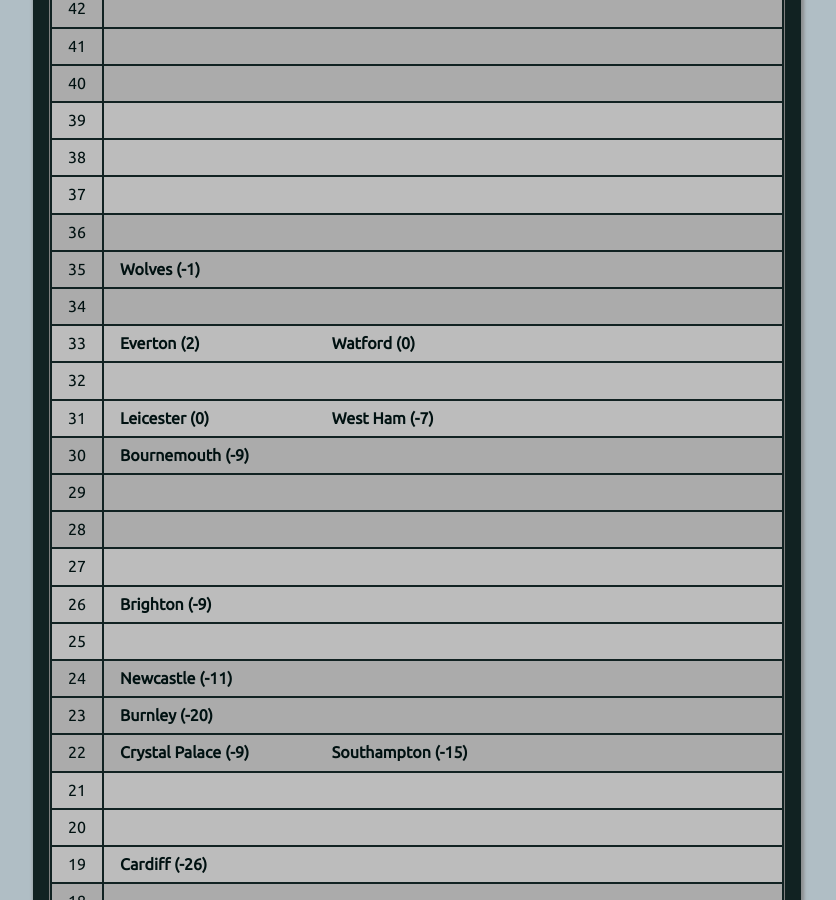
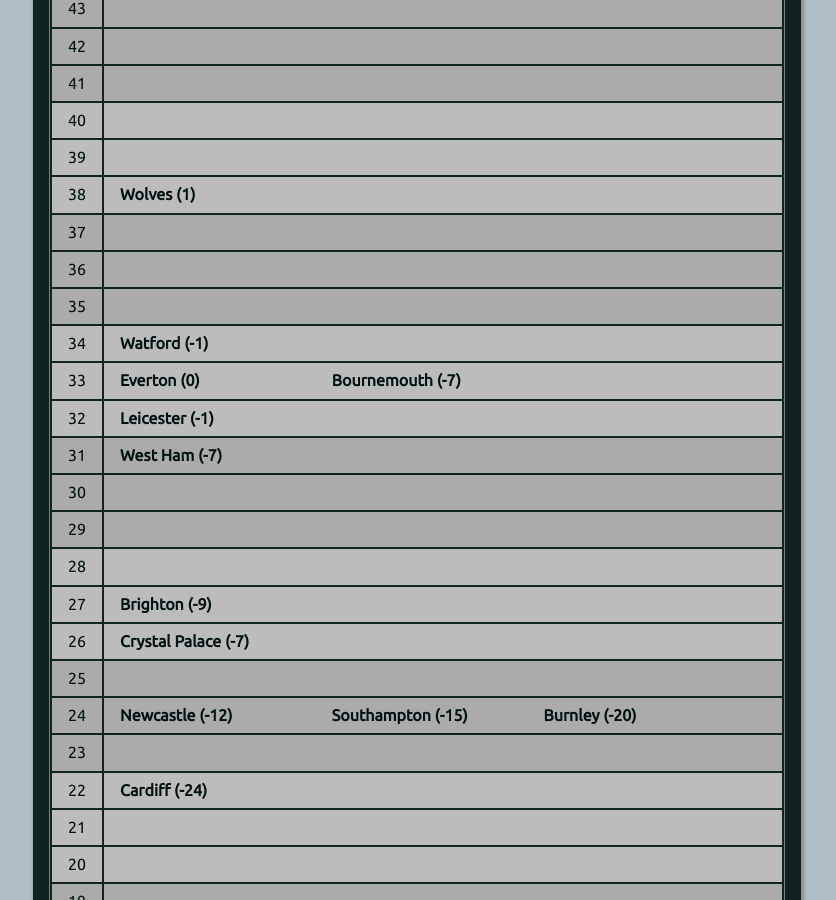
Before and after one commit to muru/muru.github.io, a Jekyll site: the page built from resources.md, in a window 1280 px wide and 900 px high, scrolled down 2486 px. Shown: the whole window, without its empty margins (223-1059 px from the left). Built offline with Jekyll 4.4.1, drawn with Linux system fonts in a browser that asks for light colours; some of the changed text lies outside the part shown.

Commit message:
updated cann-table: Mon  4 Feb 22:56:20 JST 2019

```diff
--- a/cann-table.html
+++ b/cann-table.html
@@ -1,17 +1,23 @@
 <table id="cann-table">
 <thead> <th> Pts </th> <th> Clubs (GD) </th> </thead>
 	<tr class="cann-row-1">
-		<td class="cann-point"> 60 </td>
+		<td class="cann-point"> 61 </td>
 		<td class="cann-clubs">
 			<span class="club-name"> Liverpool (41) </span>
 		</td>
  	</tr>
 	<tr class="cann-row-1">
-		<td class="cann-point"> 59 </td>
+		<td class="cann-point"> 60 </td>
 		<td class="cann-clubs">
 		</td>
  	</tr>
 	<tr class="cann-row-1">
+		<td class="cann-point"> 59 </td>
+		<td class="cann-clubs">
+			<span class="club-name"> Man City (46) </span>
+		</td>
+ 	</tr>
+	<tr class="cann-row-2">
 		<td class="cann-point"> 58 </td>
 		<td class="cann-clubs">
 		</td>
@@ -19,15 +25,15 @@
 	<tr class="cann-row-2">
 		<td class="cann-point"> 57 </td>
 		<td class="cann-clubs">
+			<span class="club-name"> Tottenham (27) </span>
 		</td>
  	</tr>
 	<tr class="cann-row-2">
 		<td class="cann-point"> 56 </td>
 		<td class="cann-clubs">
-			<span class="club-name"> Man City (44) </span>
 		</td>
  	</tr>
-	<tr class="cann-row-2">
+	<tr class="cann-row-1">
 		<td class="cann-point"> 55 </td>
 		<td class="cann-clubs">
 		</td>
@@ -42,7 +48,7 @@
 		<td class="cann-clubs">
 		</td>
  	</tr>
-	<tr class="cann-row-1">
+	<tr class="cann-row-2">
 		<td class="cann-point"> 52 </td>
 		<td class="cann-clubs">
 		</td>
@@ -50,15 +56,15 @@
 	<tr class="cann-row-2">
 		<td class="cann-point"> 51 </td>
 		<td class="cann-clubs">
-			<span class="club-name"> Tottenham (25) </span>
 		</td>
  	</tr>
 	<tr class="cann-row-2">
 		<td class="cann-point"> 50 </td>
 		<td class="cann-clubs">
+			<span class="club-name"> Chelsea (22) </span>
 		</td>
  	</tr>
-	<tr class="cann-row-2">
+	<tr class="cann-row-1">
 		<td class="cann-point"> 49 </td>
 		<td class="cann-clubs">
 		</td>
@@ -66,16 +72,16 @@
 	<tr class="cann-row-1">
 		<td class="cann-point"> 48 </td>
 		<td class="cann-clubs">
+			<span class="club-name"> Man Utd (14) </span>
 		</td>
  	</tr>
 	<tr class="cann-row-1">
 		<td class="cann-point"> 47 </td>
 		<td class="cann-clubs">
-			<span class="club-name"> Chelsea (21) </span>
-			<span class="club-name"> Arsenal (17) </span>
+			<span class="club-name"> Arsenal (15) </span>
 		</td>
  	</tr>
-	<tr class="cann-row-1">
+	<tr class="cann-row-2">
 		<td class="cann-point"> 46 </td>
 		<td class="cann-clubs">
 		</td>
@@ -83,7 +89,6 @@
 	<tr class="cann-row-2">
 		<td class="cann-point"> 45 </td>
 		<td class="cann-clubs">
-			<span class="club-name"> Man Utd (13) </span>
 		</td>
  	</tr>
 	<tr class="cann-row-2">
@@ -91,7 +96,7 @@
 		<td class="cann-clubs">
 		</td>
  	</tr>
-	<tr class="cann-row-2">
+	<tr class="cann-row-1">
 		<td class="cann-point"> 43 </td>
 		<td class="cann-clubs">
 		</td>
@@ -106,7 +111,7 @@
 		<td class="cann-clubs">
 		</td>
  	</tr>
-	<tr class="cann-row-1">
+	<tr class="cann-row-2">
 		<td class="cann-point"> 40 </td>
 		<td class="cann-clubs">
 		</td>
@@ -119,9 +124,10 @@
 	<tr class="cann-row-2">
 		<td class="cann-point"> 38 </td>
 		<td class="cann-clubs">
+			<span class="club-name"> Wolves (1) </span>
 		</td>
  	</tr>
-	<tr class="cann-row-2">
+	<tr class="cann-row-1">
 		<td class="cann-point"> 37 </td>
 		<td class="cann-clubs">
 		</td>
@@ -134,37 +140,36 @@
 	<tr class="cann-row-1">
 		<td class="cann-point"> 35 </td>
 		<td class="cann-clubs">
-			<span class="club-name"> Wolves (-1) </span>
 		</td>
  	</tr>
-	<tr class="cann-row-1">
+	<tr class="cann-row-2">
 		<td class="cann-point"> 34 </td>
 		<td class="cann-clubs">
+			<span class="club-name"> Watford (-1) </span>
 		</td>
  	</tr>
 	<tr class="cann-row-2">
 		<td class="cann-point"> 33 </td>
 		<td class="cann-clubs">
-			<span class="club-name"> Everton (2) </span>
-			<span class="club-name"> Watford (0) </span>
+			<span class="club-name"> Everton (0) </span>
+			<span class="club-name"> Bournemouth (-7) </span>
 		</td>
  	</tr>
 	<tr class="cann-row-2">
 		<td class="cann-point"> 32 </td>
 		<td class="cann-clubs">
+			<span class="club-name"> Leicester (-1) </span>
 		</td>
  	</tr>
-	<tr class="cann-row-2">
+	<tr class="cann-row-1">
 		<td class="cann-point"> 31 </td>
 		<td class="cann-clubs">
-			<span class="club-name"> Leicester (0) </span>
 			<span class="club-name"> West Ham (-7) </span>
 		</td>
  	</tr>
 	<tr class="cann-row-1">
 		<td class="cann-point"> 30 </td>
 		<td class="cann-clubs">
-			<span class="club-name"> Bournemouth (-9) </span>
 		</td>
  	</tr>
 	<tr class="cann-row-1">
@@ -172,7 +177,7 @@
 		<td class="cann-clubs">
 		</td>
  	</tr>
-	<tr class="cann-row-1">
+	<tr class="cann-row-2">
 		<td class="cann-point"> 28 </td>
 		<td class="cann-clubs">
 		</td>
@@ -180,15 +185,16 @@
 	<tr class="cann-row-2">
 		<td class="cann-point"> 27 </td>
 		<td class="cann-clubs">
+			<span class="club-name"> Brighton (-9) </span>
 		</td>
  	</tr>
 	<tr class="cann-row-2">
 		<td class="cann-point"> 26 </td>
 		<td class="cann-clubs">
-			<span class="club-name"> Brighton (-9) </span>
+			<span class="club-name"> Crystal Palace (-7) </span>
 		</td>
  	</tr>
-	<tr class="cann-row-2">
+	<tr class="cann-row-1">
 		<td class="cann-point"> 25 </td>
 		<td class="cann-clubs">
 		</td>
@@ -196,20 +202,20 @@
 	<tr class="cann-row-1">
 		<td class="cann-point"> 24 </td>
 		<td class="cann-clubs">
-			<span class="club-name"> Newcastle (-11) </span>
+			<span class="club-name"> Newcastle (-12) </span>
+			<span class="club-name"> Southampton (-15) </span>
+			<span class="club-name"> Burnley (-20) </span>
 		</td>
  	</tr>
 	<tr class="cann-row-1">
 		<td class="cann-point"> 23 </td>
 		<td class="cann-clubs">
-			<span class="club-name"> Burnley (-20) </span>
 		</td>
  	</tr>
-	<tr class="cann-row-1">
+	<tr class="cann-row-2">
 		<td class="cann-point"> 22 </td>
 		<td class="cann-clubs">
-			<span class="club-name"> Crystal Palace (-9) </span>
-			<span class="club-name"> Southampton (-15) </span>
+			<span class="club-name"> Cardiff (-24) </span>
 		</td>
  	</tr>
 	<tr class="cann-row-2">
@@ -222,10 +228,9 @@
 		<td class="cann-clubs">
 		</td>
  	</tr>
-	<tr class="cann-row-2">
+	<tr class="cann-row-1">
 		<td class="cann-point"> 19 </td>
 		<td class="cann-clubs">
-			<span class="club-name"> Cardiff (-26) </span>
 		</td>
  	</tr>
 	<tr class="cann-row-1">
@@ -236,10 +241,10 @@
 	<tr class="cann-row-1">
 		<td class="cann-point"> 17 </td>
 		<td class="cann-clubs">
-			<span class="club-name"> Fulham (-28) </span>
+			<span class="club-name"> Fulham (-30) </span>
 		</td>
  	</tr>
-	<tr class="cann-row-1">
+	<tr class="cann-row-2">
 		<td class="cann-point"> 16 </td>
 		<td class="cann-clubs">
 		</td>
@@ -254,7 +259,7 @@
 		<td class="cann-clubs">
 		</td>
  	</tr>
-	<tr class="cann-row-2">
+	<tr class="cann-row-1">
 		<td class="cann-point"> 13 </td>
 		<td class="cann-clubs">
 		</td>
@@ -267,8 +272,8 @@
 	<tr class="cann-row-1">
 		<td class="cann-point"> 11 </td>
 		<td class="cann-clubs">
-			<span class="club-name"> Huddersfield (-28) </span>
+			<span class="club-name"> Huddersfield (-33) </span>
 		</td>
  	</tr>
 </table>
-<span id="cann-gen-note"> Generated on  Wednesday, 30 January 2019 at 20:54 JST. </span>
+<span id="cann-gen-note"> Generated on  Monday, 04 February 2019 at 22:56 JST. </span>
```
